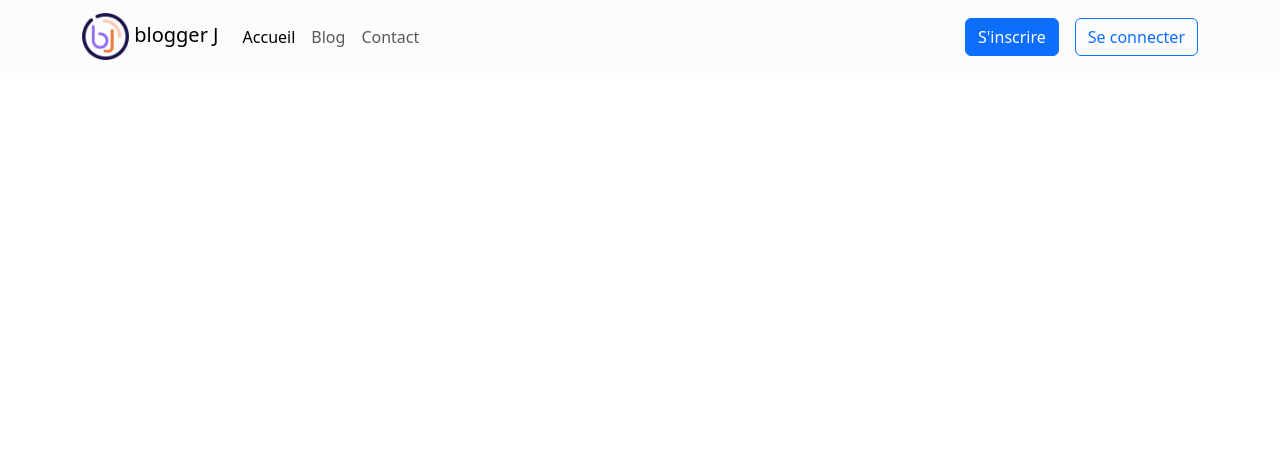
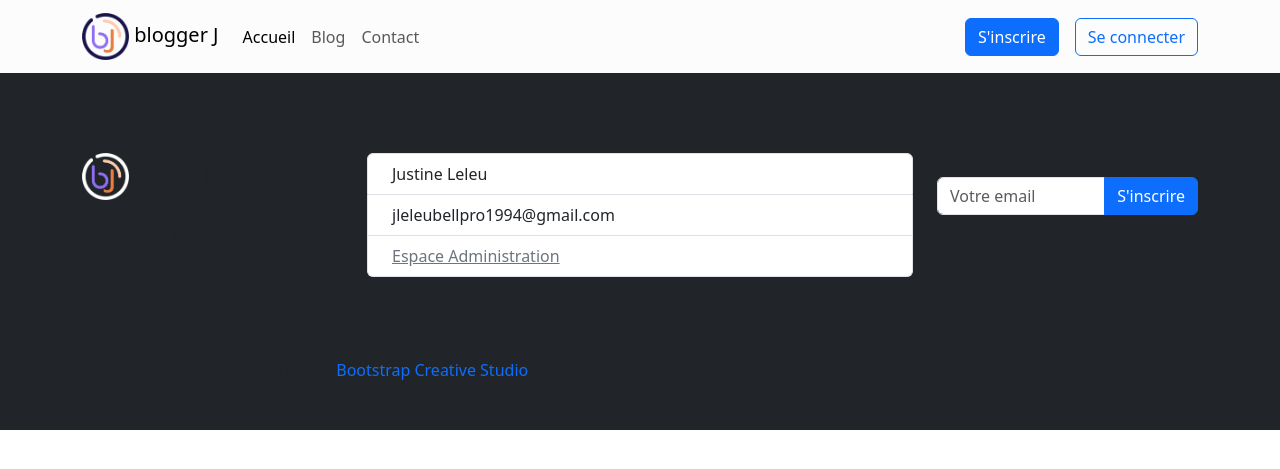
Before and after one commit to devjuju/bloggerjApp, a PHP site: page / in a window 1280 px wide. Shown: the top 469 px of the page. Run offline with PHP 8.4, Linux system fonts and the light colour scheme.

Commit message:
Fix: Make navigation easier (Fixes #3)

```diff
--- /dev/null
+++ b/templates/footer.php
@@ -0,0 +1,66 @@
+<footer class="footer py-5 bg-dark">
+    <div class="container pt-md-2 pt-lg-3 pt-xl-4">
+        <div class="row pb-4 pb-md-5 pt-sm-2 mb-lg-2">
+            <div class="colonne-1 col-md-4 col-lg-3 pb-2 pb-md-0 mb-4 mb-md-0">
+                <a class="navbar-brand text-nav py-0 mb-3 mb-md-4" href="index.php?action=home">
+                    <span class="text-primary flex-shrink-0 me-2">
+                        <img src="images/logo-negatif.png" width="47" alt="Blogger">
+                    </span>
+                    <span>blogger J</span>
+                </a>
+                <p>Une développeuse web passionnée et créative en vue d’évolution </p>
+                <div class="d-flex">
+                    <!-- Facebook -->
+                    <a href="#" class="btn btn-icon-social-secondary btn-facebook" aria-label="Facebook">
+                        <i class="bi bi-facebook"></i>
+                    </a>
+                    <!-- Twitter -->
+                    <a href="#" class="btn btn-icon-social-secondary btn-twitter" aria-label="Twitter">
+                        <i class="bi bi-twitter"></i>
+                    </a>
+                    <!-- Instagram -->
+                    <a href="#" class="btn btn-icon-social-secondary btn-instagram" aria-label="Instagram">
+                        <i class="bi bi-instagram"></i>
+                    </a>
+                </div>
+            </div>
+            <div class="colonne-2 col-md-7 col-lg-6 pb-2 pb-md-0 mb-4 mb-md-0">
+                <!-- List group with icons -->
+                <ul class="list-group">
+                    <li class="list-group-item d-flex align-items-center">
+                        <i class="bi bi-person fs-xl me-2"></i>
+                        Justine Leleu
+                    </li>
+                    <li class="list-group-item d-flex align-items-center">
+                        <i class="bi bi-envelope fs-xl me-2"></i>
+                        jleleubellpro1994@gmail.com
+
+                    </li>
+
+
+                    <li class="list-group-item d-flex align-items-center">
+                        <i class="bi bi-wrench-adjustable-circle fs-xl me-2"></i>
+
+                        <a class="text-secondary" href="index.php?action=dashboard"> Espace Administration</a>
+
+                    </li>
+                </ul>
+            </div>
+            <div class="colonne-3 col-md-4 col-lg-3 pb-2 pb-md-0 mb-4 mb-md-0">
+                <form class="needs-validation" novalidate="">
+                    <label for="subscr-email" class="form-label">
+                    </label>
+                    <div class="input-group">
+                        <input type="email" id="subscr-email" class="form-control rounded-start" placeholder="Votre email" required="">
+                        <div class="invalid-tooltip position-absolute top-100 start-0">Please provide a valid email address.</div>
+                        <button type="submit" class="btn btn-primary">S'inscrire</button>
+                    </div>
+                </form>
+            </div>
+        </div>
+        <p class="nav fs-sm mb-0">
+            <span>© Tous droits réservés. Faite avec</span>
+            <a class="nav-link d-inline fw-normal p-0 ms-1" href="https://getbootstrap.com/docs/5.0/getting-started/introduction/" target="_blank" rel="noopener">Bootstrap Creative Studio</a>
+        </p>
+    </div>
+</footer>
--- a/templates/layout-frontend.php
+++ b/templates/layout-frontend.php
@@ -19,6 +19,9 @@
 
     <?= $content ?>
 
+    <!-- inclusion du pied de page -->
+    <?php require('../templates/footer.php') ?>
+
     <!-- Optional JavaScript; choose one of the two! -->
     <script src="https://cdn.jsdelivr.net/npm/bootstrap@5.3.2/dist/js/bootstrap.bundle.min.js" integrity="sha384-C6RzsynM9kWDrMNeT87bh95OGNyZPhcTNXj1NW7RuBCsyN/o0jlpcV8Qyq46cDfL" crossorigin="anonymous"></script>
 
```
Also changed, not shown: public/images/logo-negatif.png (added).
